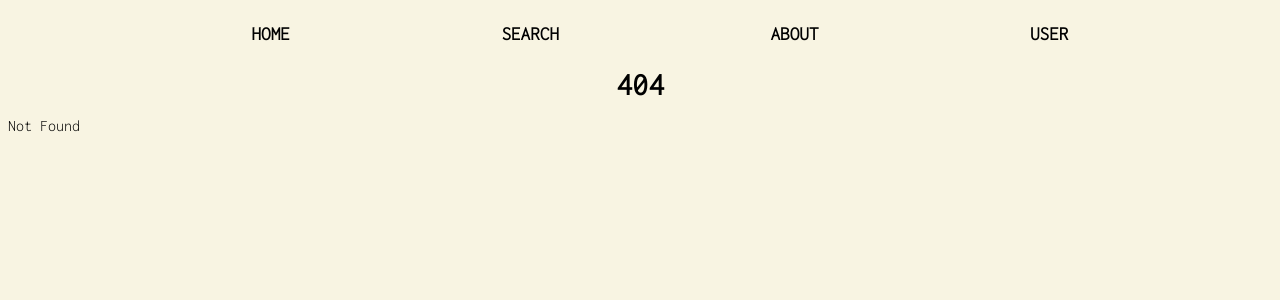
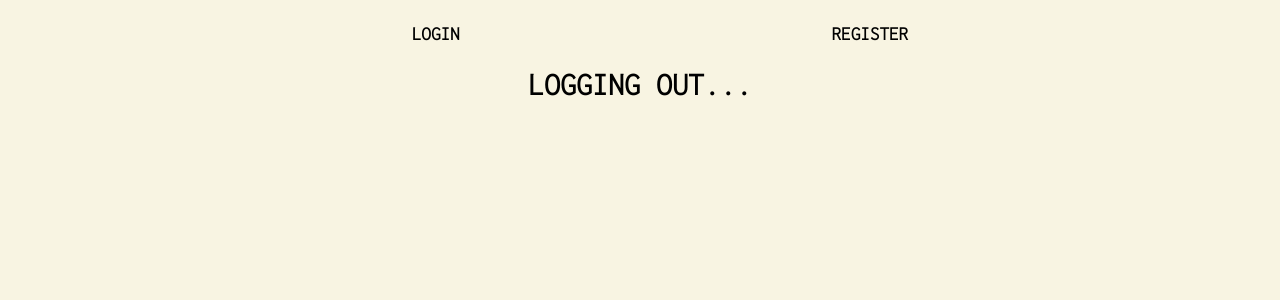
Before and after one commit to Indiedude78/Svelte-Movie-App, a SvelteKit app: page /logout in a window 1280 px wide. Before the commit this address had no page. Shown: the top 300 px of the page. Built offline with nearby package versions, Linux system fonts and the light colour scheme.

Commit message:
Added dynamic navbar

```diff
--- /dev/null
+++ b/src/components/nav.svelte
@@ -0,0 +1,66 @@
+<script>
+    import AppCss from "./../app.css";
+    let user = "";
+</script>
+
+<svelte:head>
+    <link rel="preconnect" href="https://fonts.googleapis.com" />
+    <link rel="preconnect" href="https://fonts.gstatic.com" crossorigin />
+    <link
+        href="https://fonts.googleapis.com/css2?family=Inconsolata:wght@300&display=swap"
+        rel="stylesheet"
+    />
+</svelte:head>
+
+<nav>
+    <ul>
+        {#if user != ""}
+            <li>
+                <a href="/">Home</a>
+            </li>
+            <li>
+                <a href="/search">Search</a>
+            </li>
+            <li>
+                <a href="/about">About</a>
+            </li>
+            <li>
+                <a href="/logout">Logout</a>
+            </li>
+        {:else}
+            <li>
+                <a href="/auth/login">Login</a>
+            </li>
+            <li>
+                <a href="/auth/register">Register</a>
+            </li>
+        {/if}
+    </ul>
+</nav>
+
+<style>
+    nav ul {
+        display: flex;
+        justify-content: space-evenly;
+        align-items: center;
+    }
+    nav ul li {
+        display: flex;
+        justify-content: center;
+        align-items: center;
+        list-style: none;
+        margin: 0.5rem;
+    }
+
+    a {
+        text-decoration: none;
+        color: #000;
+        font-size: 1.2rem;
+        font-weight: bold;
+        text-transform: uppercase;
+    }
+
+    a:hover {
+        color: #f00;
+    }
+</style>
--- a/src/routes/+layout.svelte
+++ b/src/routes/+layout.svelte
@@ -1,106 +1,6 @@
 <script>
-	import AppCss from './../app.css';
-
-	//on hover remove class
-	const showDropdown = () => {
-		const dropdown = document.querySelector('.dropdown');
-		//get child element
-		const child = dropdown.children[0];
-		child.classList.remove('hide');
-		console.log('show');
-	};
-	const hideDropdown = () => {
-		const dropdown = document.querySelector('.dropdown');
-		//get child element
-		const child = dropdown.children[0];
-		child.classList.add('hide');
-		console.log('hide');
-	};
+	import Nav from "../components/nav.svelte";
 </script>
 
-<svelte:head>
-	<link rel="preconnect" href="https://fonts.googleapis.com" />
-	<link rel="preconnect" href="https://fonts.gstatic.com" crossorigin />
-	<link
-		href="https://fonts.googleapis.com/css2?family=Inconsolata:wght@300&display=swap"
-		rel="stylesheet"
-	/>
-</svelte:head>
-
-<nav>
-	<ul>
-		<li>
-			<a href="/">Home</a>
-		</li>
-		<li>
-			<a href="/search">Search</a>
-		</li>
-		<li>
-			<a href="/about">About</a>
-		</li>
-		<li class="dropdown" on:mouseenter={showDropdown} on:mouseleave={hideDropdown}>
-			User
-			<ul class="hide vert">
-				<li>
-					<a href="/auth/login">Login</a>
-				</li>
-				<li>
-					<a href="/auth/register">Register</a>
-				</li>
-			</ul>
-		</li>
-	</ul>
-</nav>
+<Nav />
 <slot />
-
-<style>
-	nav ul {
-		display: flex;
-		justify-content: space-evenly;
-		align-items: center;
-	}
-	nav ul li {
-		display: flex;
-		justify-content: center;
-		align-items: center;
-		list-style: none;
-		margin: 0.5rem;
-	}
-
-	.vert {
-		display: flex;
-		flex-direction: column;
-		justify-content: center;
-		align-items: center;
-	}
-
-	a {
-		text-decoration: none;
-		color: #000;
-		font-size: 1.2rem;
-		font-weight: bold;
-		text-transform: uppercase;
-	}
-
-	.dropdown {
-		text-decoration: none;
-		color: #000;
-		font-size: 1.2rem;
-		font-weight: bold;
-		text-transform: uppercase;
-		outline: none;
-	}
-
-	.dropdown:hover {
-		color: #f00;
-		cursor: pointer;
-	}
-
-	a:hover {
-		color: #f00;
-	}
-
-	.hide {
-		display: none;
-	}
-</style>
--- /dev/null
+++ b/src/routes/logout/+page.svelte
@@ -0,0 +1 @@
+<h1>Logging Out...</h1>
```
